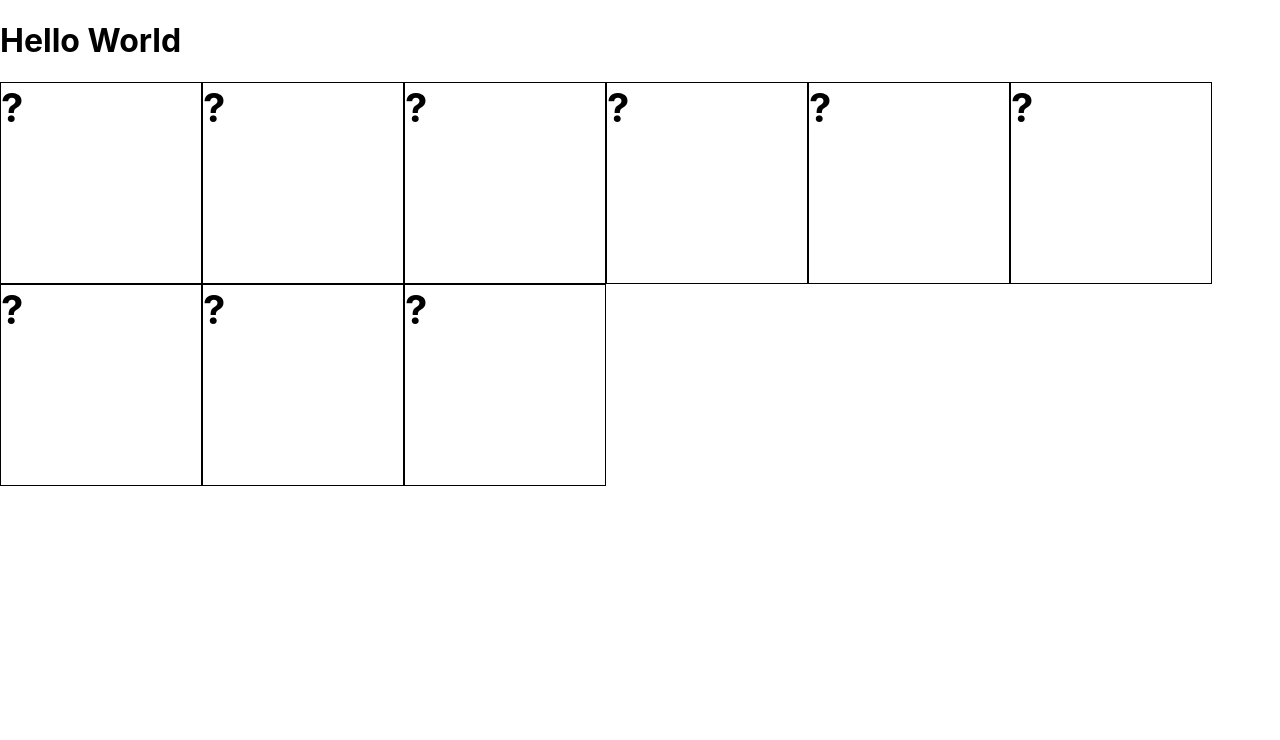
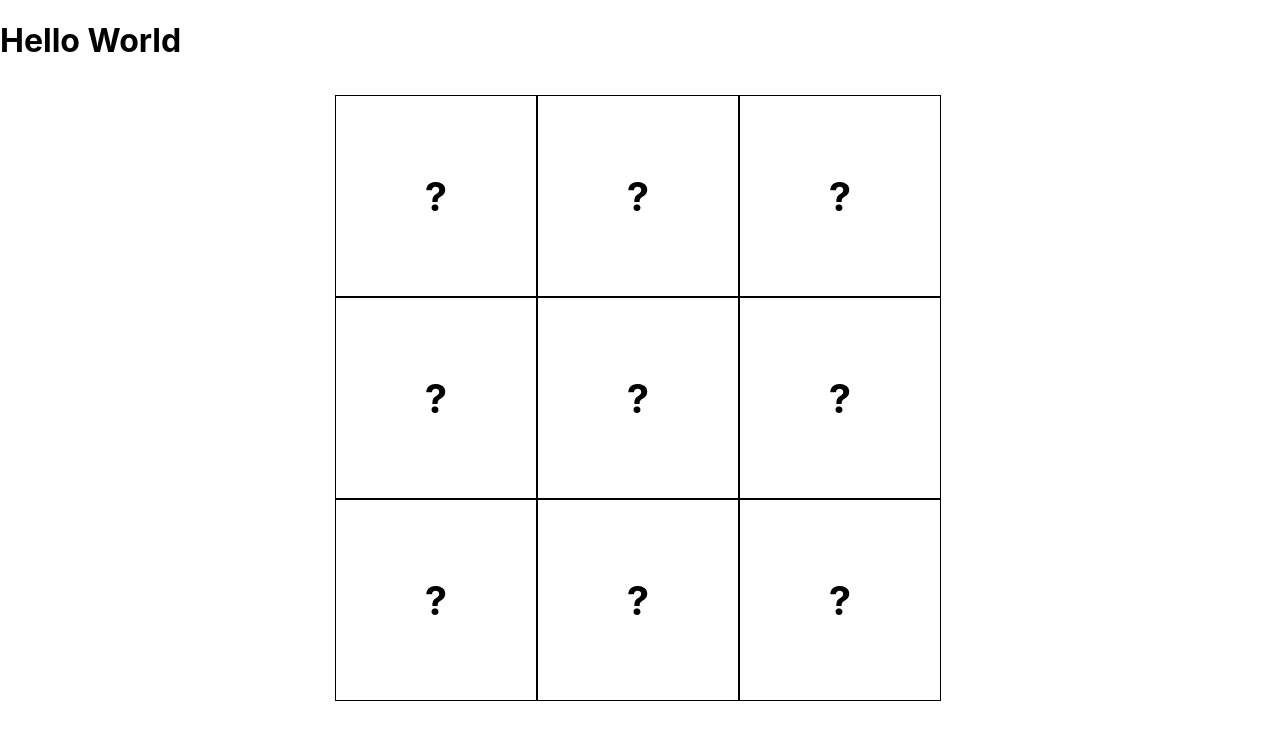
Before and after one commit to EddieCarrion/Projects, a React (Create React App) app in the folder treasure-hunt-eddie/: page / in a window 1280 px wide. Shown: the top 740 px of the page. Built offline with nearby package versions, Linux system fonts and the light colour scheme.

Commit message:
progress

```diff
--- a/treasure-hunt-eddie/src/App.css
+++ b/treasure-hunt-eddie/src/App.css
@@ -1,8 +1,17 @@
+.container{
+  position:absolute;
+  top:50%;
+  left:50%;
+  transform:translate(-50%,-50%);
+  width:610px;
+  height:610px;
+}
 .tiles{
   position:relative;
   float:left;
   width:200px;
   height:200px;
+  display:flex;
   border:1px solid black;
   justify-content: center;
   align-items: center;
--- a/treasure-hunt-eddie/src/App.js
+++ b/treasure-hunt-eddie/src/App.js
@@ -1,16 +1,26 @@
-import React from "react"
+import React,{useState} from "react"
 import Board from "./Components/board"
 import "./App.css"
 
 const App = () => {
-  const values = ["?","?","?","?","?","?","?","?","?"]
+
+  const [values,setValues] = useState(Array(9).fill("?"))
+
+  const displayFunction = (index) => {
+    setValues((prevalues)=>{
+      const newValues = [...prevalues]
+      newValues[index]= "🌲"
+      return newValues
+    })
+  }
   const tiles = values.map((value,index)=>(
-    <Board key={index} value={value}/>
+    <Board key={index} value={value} index={index} displayFunction={displayFunction}/>
   ))
   return (
     <>
       <h1>Hello World</h1>
-     <div> {tiles}
+     <div className="container">
+      {tiles}
 
      </div>
     </>
--- a/treasure-hunt-eddie/src/Components/board.js
+++ b/treasure-hunt-eddie/src/Components/board.js
@@ -1,9 +1,9 @@
 import React from "react"
 
-const board = ({value}) => {
+const board = ({value, index, displayFunction }) => {
     return (
 
-            <div className="tiles">
+            <div className="tiles" onClick={()=>displayFunction(index)}>
                 {value}
             </div>
 
```
